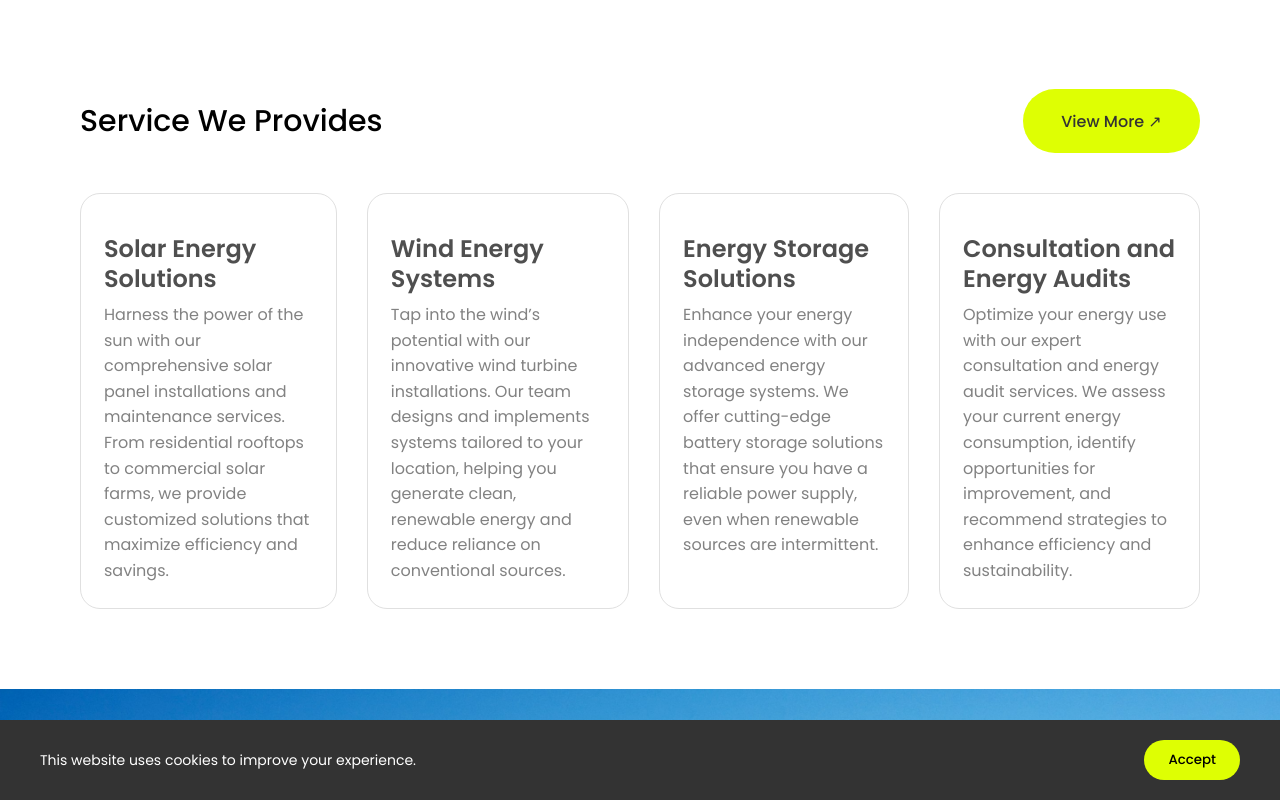
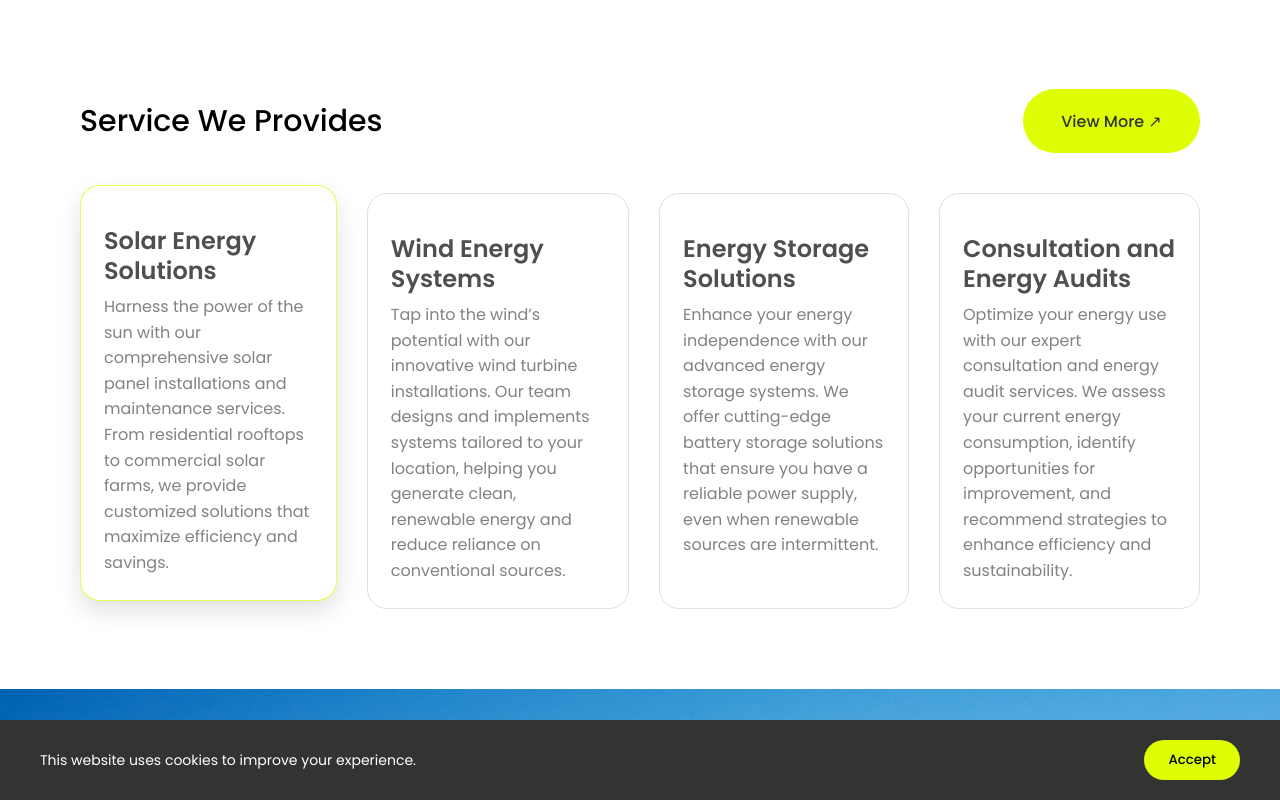
Before and after one commit to salomegabadze1-max/salome_front_end, a plain HTML site: page index.html in a window 1280 px wide. In both pictures the pointer is over the element 208 px from the left and 2132 px from the top of the page. Shown: the part 1732-2532 px from the top of the page. Drawn offline with Linux system fonts and the light colour scheme; no server answers.

Commit message:
style.css

```diff
--- a/style/style.css
+++ b/style/style.css
@@ -697,8 +697,16 @@ button:hover {
     /* gap: 8px; */
     padding: 24px 23px;
     background-color: rgba(255, 255, 255, 1);
-}
-
+
+    cursor: pointer;
+    transition: transform 0.3s ease, box-shadow 0.3s ease, border-color 0.3s ease;
+}
+
+.service-card:hover {
+    transform: translateY(-8px);
+    box-shadow: 0 10px 25px rgba(0, 0, 0, 0.12);
+    border-color: rgba(222, 255, 3, 0.7);
+}
 
 .service-card h3 {
     font-family: "Poppins", sans-serif;
```
